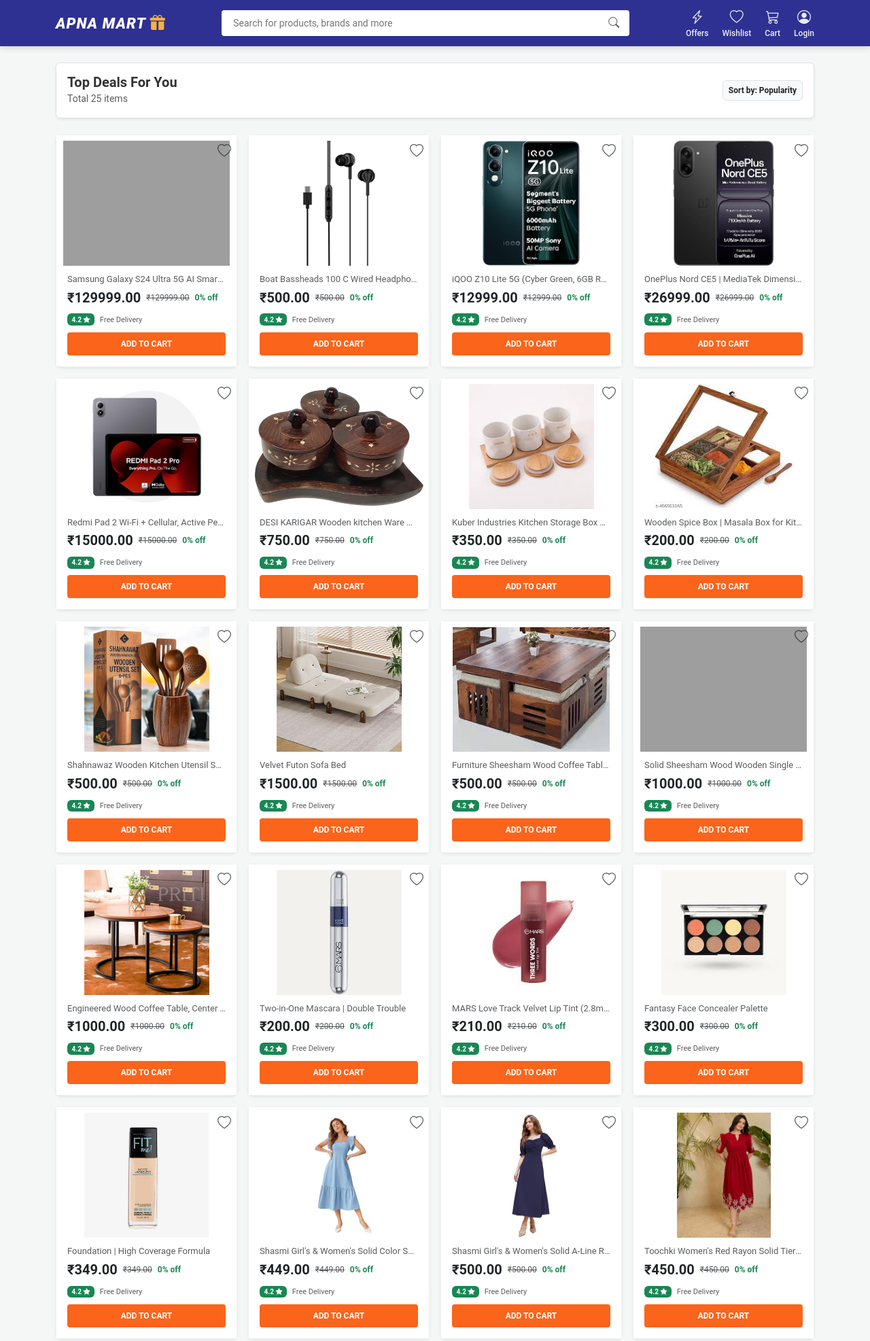
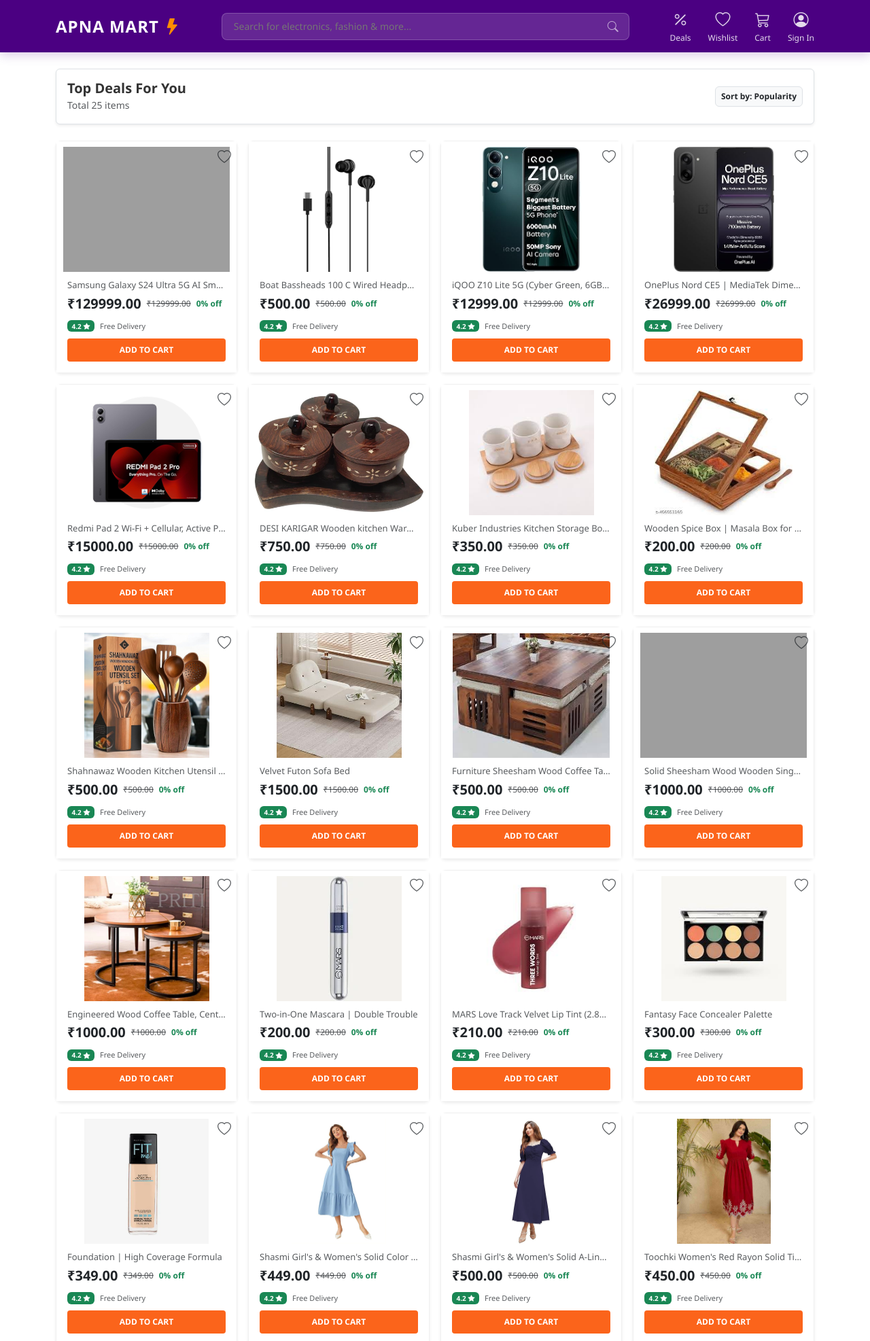
Before and after one commit to etishagodle14-a11y/shopping-website, a Django app: page /products/ in a window 1280 px wide. Shown: the top 1973 px of the page at 68% size. Run offline with Django 5.2, Linux system fonts and the light colour scheme; data comes from the database, SQL or seed files in the repository; grey boxes are pictures that could not be loaded.

Commit message:
added sunset violet and mango theme

```diff
--- a/ebook/templates/ebook/base.html
+++ b/ebook/templates/ebook/base.html
@@ -9,101 +9,138 @@
     <link rel="stylesheet" href="https://cdn.jsdelivr.net/npm/bootstrap-icons@1.11.1/font/bootstrap-icons.css">
 
     <style>
-        /* Naye Unique Colors */
+        /* Sunset Violet & Mango Theme Colors */
         :root {
-            --primary-indigo: #2E3192;      /* Deep Royal Indigo */
-            --action-amber: #FBB03B;       /* Bright Amber/Gold */
-            --action-amber-dark: #f39c12;  /* Hover state ke liye */
-            --bg-light: #F4F7F6;           /* Soft Background */
+            --primary-violet: #4B0082;      /* Deep Violet - Royal & Energetic */
+            --action-mango: #FF8C00;       /* Bright Mango - Pop-out color */
+            --action-mango-hover: #e67e00;
+            --bg-light: #ffffff;           /* Clean White Background */
+            --text-dark: #2d3436;
         }
 
-        body { background-color: var(--bg-light); font-family: Roboto, Arial, sans-serif; margin: 0; }
+        body {
+            background-color: var(--bg-light);
+            font-family: 'Segoe UI', Roboto, Arial, sans-serif;
+            margin: 0;
+            color: var(--text-dark);
+        }
 
-        /* Navbar Styling - Ab Indigo Color mein */
+        /* Navbar Styling - Sunset Violet */
         .fk-navbar {
-            background-color: var(--primary-indigo);
-            padding: 10px 0;
+            background-color: var(--primary-violet);
+            padding: 12px 0;
             position: sticky;
             top: 0;
             z-index: 1000;
-            box-shadow: 0 2px 10px rgba(0,0,0,0.15);
+            box-shadow: 0 4px 15px rgba(75, 0, 130, 0.2);
         }
         .header-flex { display: flex; align-items: center; justify-content: space-between; gap: 15px; }
+
         .logo {
-            font-size: 22px;
+            font-size: 24px;
             font-weight: 800;
             color: white;
             text-decoration: none;
-            font-style: italic;
-            min-width: 140px;
             letter-spacing: 1px;
+            min-width: 160px;
+            text-transform: uppercase;
         }
 
-        .search-container { background: white; border-radius: 4px; display: flex; align-items: center; padding: 0 15px; height: 38px; flex-grow: 1; max-width: 600px; transition: 0.3s; }
-        .search-input { border: none; width: 100%; outline: none; font-size: 14px; }
+        /* Search Bar Modernization */
+        .search-container {
+            background: rgba(255, 255, 255, 0.15); /* Semi-transparent search */
+            border-radius: 8px;
+            display: flex;
+            align-items: center;
+            padding: 0 15px;
+            height: 40px;
+            flex-grow: 1;
+            max-width: 600px;
+            transition: 0.3s;
+            border: 1px solid rgba(255, 255, 255, 0.2);
+        }
+        .search-container:focus-within {
+            background: white;
+            border-color: var(--action-mango);
+            box-shadow: 0 0 15px rgba(255, 140, 0, 0.3);
+        }
+        .search-input { border: none; background: transparent; width: 100%; outline: none; font-size: 14px; color: white; }
+        .search-container:focus-within .search-input { color: var(--text-dark); }
+        .search-container:focus-within .bi-search { color: var(--primary-violet) !important; }
 
-        /* Notification Badge Styling */
+        /* Notification Badge - Mango Pop */
         .badge-notify {
             position: absolute; top: -5px; right: -8px;
-            background-color: #ff4757; color: white;
+            background-color: var(--action-mango); color: white;
             font-size: 10px; padding: 2px 5px;
-            border-radius: 50%; border: 1px solid white;
+            border-radius: 50%; border: 2px solid var(--primary-violet);
             font-weight: bold;
         }
 
-        /* Desktop Icons */
-        .header-icons { display: flex; align-items: center; gap: 20px; }
-        .nav-icon-item { color: white; text-decoration: none; text-align: center; font-size: 12px; font-weight: 500; position: relative; transition: 0.3s; opacity: 0.9; }
-        .nav-icon-item:hover { opacity: 1; color: var(--action-amber); }
-        .nav-icon-item i { font-size: 20px; display: block; }
+        /* Nav Icons */
+        .header-icons { display: flex; align-items: center; gap: 25px; }
+        .nav-icon-item {
+            color: rgba(255, 255, 255, 0.85);
+            text-decoration: none;
+            text-align: center;
+            font-size: 12px;
+            font-weight: 500;
+            position: relative;
+            transition: 0.2s;
+        }
+        .nav-icon-item:hover { color: var(--action-mango); transform: translateY(-2px); }
+        .nav-icon-item i { font-size: 22px; display: block; margin-bottom: 2px; }
 
-        /* Unique Amber Button Styling (Replacement for Orange) */
-        .btn-orange, .btn-primary {
-            background-color: var(--action-amber) !important;
+        /* Mango Button Styling (High Conversion) */
+        .btn-orange, .btn-primary, .btn-orange-theme {
+            background-color: var(--action-mango) !important;
             border: none;
-            border-radius: 4px;
-            padding: 8px 15px;
+            border-radius: 6px;
+            padding: 10px 20px;
             transition: 0.3s;
-            color: #212121 !important; /* Dark text on amber looks premium */
-            font-weight: bold;
+            color: white !important;
+            font-weight: 700;
+            text-transform: uppercase;
+            letter-spacing: 0.5px;
+            font-size: 13px;
+            box-shadow: 0 4px 6px rgba(255, 140, 0, 0.2);
         }
         .btn-orange:hover, .btn-primary:hover {
-            background-color: var(--action-amber-dark) !important;
-            box-shadow: 0 4px 8px rgba(0,0,0,0.2);
-            transform: translateY(-1px);
+            background-color: var(--action-mango-hover) !important;
+            transform: translateY(-2px);
+            box-shadow: 0 6px 15px rgba(255, 140, 0, 0.4);
         }
 
-        /* --- Mobile UI Updates --- */
+        /* Mobile Adjustments */
         @media (max-width: 991px) {
             .header-icons { display: none; }
             .bottom-nav { display: flex !important; }
-            body { padding-bottom: 75px !important; }
-            .logo { font-size: 18px; min-width: auto; }
-
+            body { padding-bottom: 70px !important; }
+            .logo { font-size: 19px; min-width: auto; }
             .search-container {
-                margin: 8px 10px;
-                border-radius: 24px;
-                box-shadow: 0 2px 8px rgba(0,0,0,0.1);
-                height: 42px;
+                margin: 5px 10px;
+                border-radius: 50px;
+                background: white;
+                border: 1px solid #ddd;
             }
-            .fk-navbar { padding: 5px 0; }
+            .search-input { color: var(--text-dark); }
+            .search-container i { color: var(--primary-violet) !important; }
         }
 
-        /* --- Bottom Navigation --- */
+        /* Bottom Nav - App Style */
         .bottom-nav {
             position: fixed; bottom: 0; width: 100%;
-            background: rgba(255, 255, 255, 0.98);
-            backdrop-filter: blur(10px);
+            background: #ffffff;
             display: none; justify-content: space-around; padding: 10px 0;
-            box-shadow: 0 -2px 15px rgba(0,0,0,0.08); z-index: 3000;
+            box-shadow: 0 -5px 25px rgba(0,0,0,0.08); z-index: 3000;
             height: 65px;
+            border-top: 1px solid #f1f1f1;
         }
-        .bottom-nav-item { text-decoration: none; color: #7f8c8d; font-size: 10px; text-align: center; flex: 1; transition: 0.3s; }
-        .bottom-nav-item i { font-size: 22px; display: block; margin-bottom: 2px; }
+        .bottom-nav-item { text-decoration: none; color: #a4b0be; font-size: 11px; text-align: center; flex: 1; transition: 0.3s; }
+        .bottom-nav-item i { font-size: 24px; display: block; }
 
-        /* Active State with Indigo/Amber Touch */
-        .bottom-nav-item.active { color: var(--primary-indigo); font-weight: bold; }
-        .bottom-nav-item.active i { color: var(--primary-indigo); }
+        .bottom-nav-item.active { color: var(--primary-violet); font-weight: bold; }
+        .bottom-nav-item.active i { color: var(--primary-violet); transform: scale(1.1); }
 
     </style>
 </head>
@@ -112,15 +149,15 @@
 <header class="fk-navbar">
     <div class="container">
         <div class="header-flex">
-            <a href="/" class="logo">APNA MART <i class="bi bi-gift-fill" style="color: var(--action-amber);"></i></a>
+            <a href="/" class="logo">APNA MART <i class="bi bi-lightning-fill" style="color: var(--action-mango);"></i></a>
 
             <form action="{% url 'all_products' %}" method="GET" class="search-container">
-                <input type="text" name="q" class="search-input" placeholder="Search for products, brands and more">
-                <i class="bi bi-search text-muted"></i>
+                <input type="text" name="q" class="search-input" placeholder="Search for electronics, fashion & more...">
+                <i class="bi bi-search" style="color: rgba(255,255,255,0.6);"></i>
             </form>
 
             <div class="header-icons">
-                <a href="{% url 'offer_zone' %}" class="nav-icon-item"><i class="bi bi-lightning-charge"></i>Offers</a>
+                <a href="{% url 'offer_zone' %}" class="nav-icon-item"><i class="bi bi-percent"></i>Deals</a>
 
                 <a href="{% url 'wishlist' %}" class="nav-icon-item">
                     <i class="bi bi-heart"></i>
@@ -136,9 +173,9 @@
 
                 {% if user.is_authenticated %}
                     <a href="{% url 'my_orders' %}" class="nav-icon-item"><i class="bi bi-bag-check"></i>Orders</a>
-                    <a href="{% url 'logout' %}" class="nav-icon-item text-danger"><i class="bi bi-box-arrow-right"></i>Exit</a>
+                    <a href="{% url 'logout' %}" class="nav-icon-item text-white-50"><i class="bi bi-power"></i></a>
                 {% else %}
-                    <a href="{% url 'login' %}" class="nav-icon-item"><i class="bi bi-person-circle"></i>Login</a>
+                    <a href="{% url 'login' %}" class="nav-icon-item"><i class="bi bi-person-circle"></i>Sign In</a>
                 {% endif %}
             </div>
         </div>
@@ -150,21 +187,20 @@
 
     <a href="{% url 'wishlist' %}" class="bottom-nav-item">
         <i class="bi bi-heart"></i>
-        {% if wishlist_count > 0 %}<span class="badge-notify" style="top: -2px; right: 20%;">{{ wishlist_count }}</span>{% endif %}
-        Wishlist
+        {% if wishlist_count > 0 %}<span class="badge-notify" style="top: 2px; right: 25%;">{{ wishlist_count }}</span>{% endif %}
+        Saved
     </a>
 
     <a href="{% url 'view_cart' %}" class="bottom-nav-item">
         <i class="bi bi-cart3"></i>
-        {% if cart_count > 0 %}<span class="badge-notify" style="top: -2px; right: 20%;">{{ cart_count }}</span>{% endif %}
+        {% if cart_count > 0 %}<span class="badge-notify" style="top: 2px; right: 25%;">{{ cart_count }}</span>{% endif %}
         Cart
     </a>
 
     {% if user.is_authenticated %}
         <a href="{% url 'my_orders' %}" class="bottom-nav-item"><i class="bi bi-bag-check"></i>Orders</a>
-        <a href="{% url 'logout' %}" class="bottom-nav-item text-danger"><i class="bi bi-box-arrow-right"></i>Exit</a>
     {% else %}
-        <a href="{% url 'login' %}" class="bottom-nav-item"><i class="bi bi-person-circle"></i>Account</a>
+        <a href="{% url 'login' %}" class="bottom-nav-item"><i class="bi bi-person"></i>Profile</a>
     {% endif %}
 </nav>
 
```
